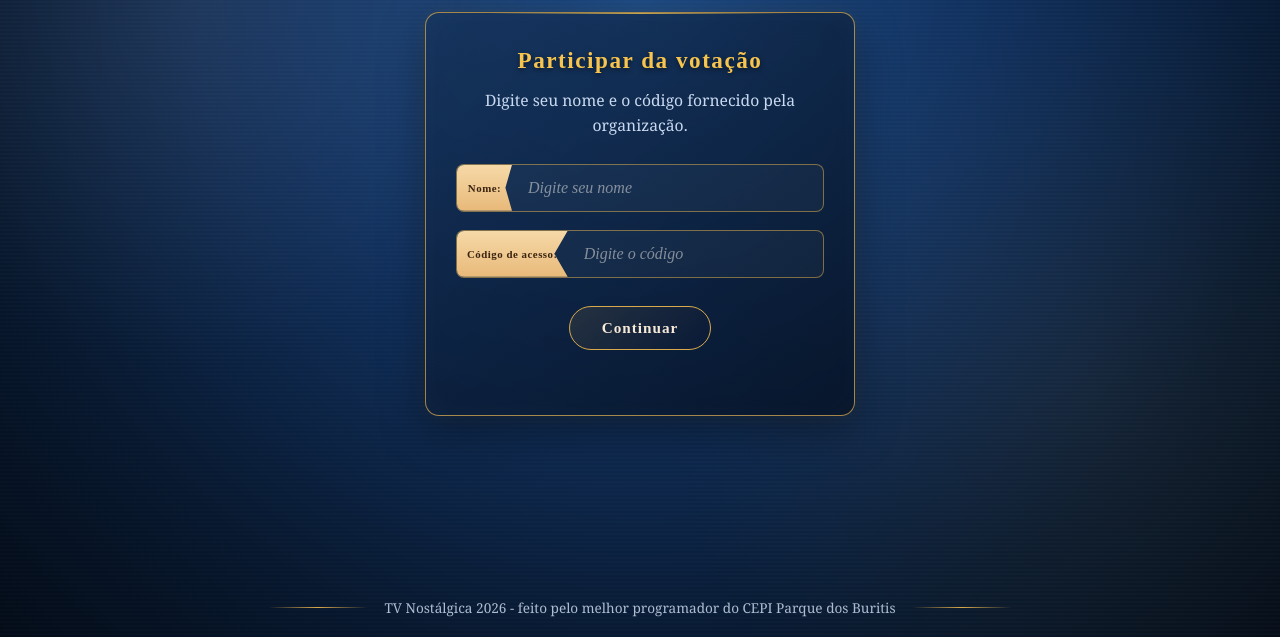
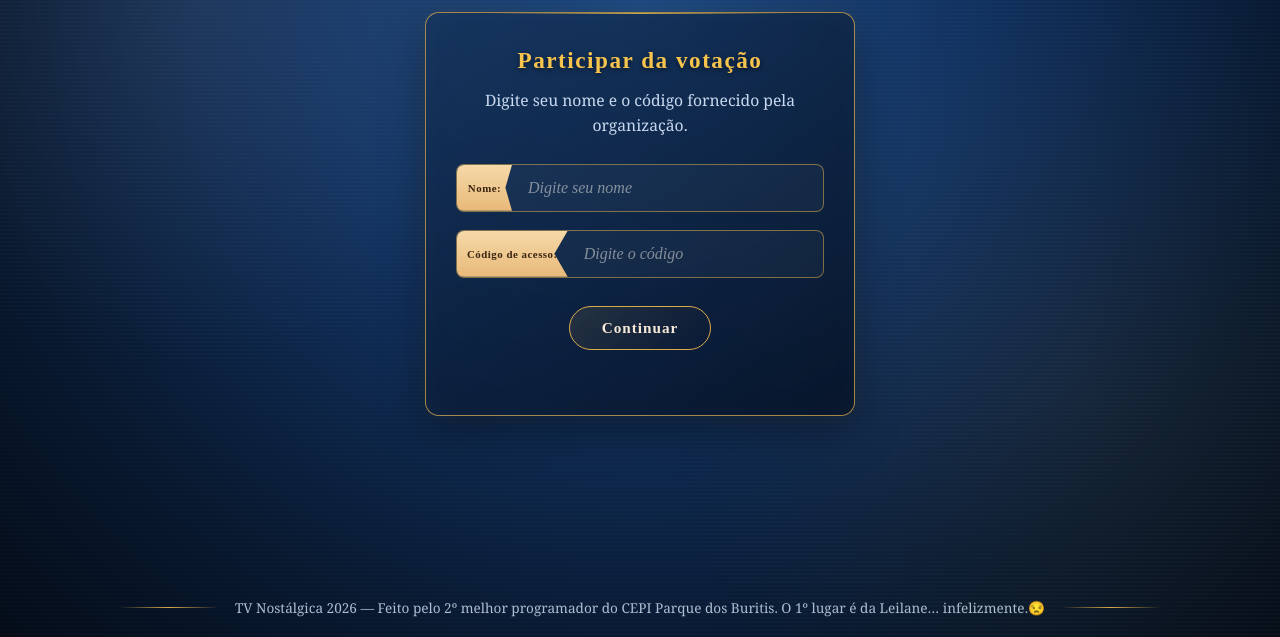
Before and after one commit to Carlos737-sudo/Tv-Nostalgia, a plain HTML site: page index.html in a window 1280 px wide. Shown: the part 163-800 px from the top of the page. Drawn offline with Linux system fonts and the light colour scheme.

Commit message:
Modify footer content for humor
Updated footer text to include a humorous note about the programmer ranking.

```diff
--- a/index.html
+++ b/index.html
@@ -61,7 +61,8 @@
     </main>
 
     <footer>
-        <p>TV Nostálgica 2026 - feito pelo melhor programador do CEPI Parque dos Buritis</p>
+        <p>TV Nostálgica 2026 — Feito pelo 2º melhor programador do CEPI Parque dos Buritis. O 1º lugar é da Leilane…
+            infelizmente.😒</p>
     </footer>
 
     <script src="script.js"></script>
```
